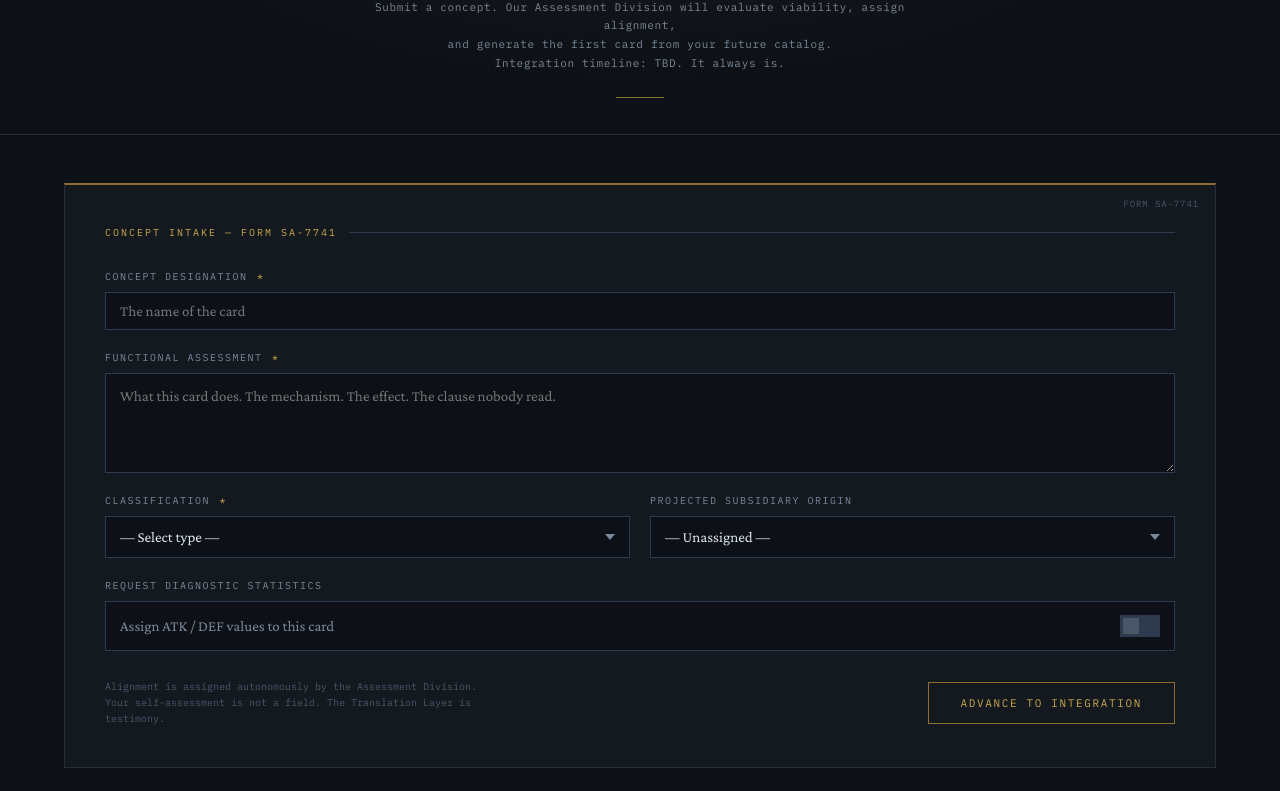
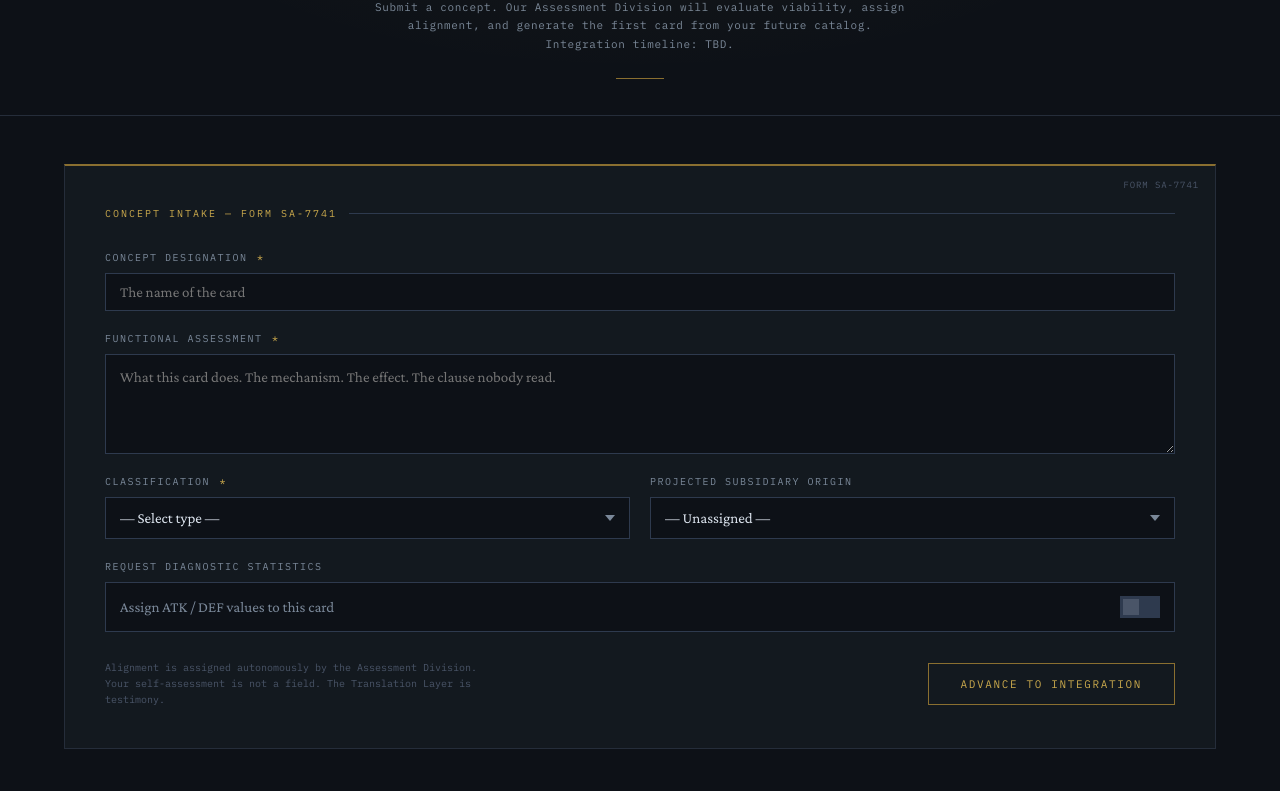
Before and after one commit to kellyorkin/indifferencer, a plain HTML site: page subsidiaries.html in a window 1280 px wide. Shown: the part 185-976 px from the top of the page. Drawn offline with nearby package versions, Linux system fonts and the light colour scheme.

Commit message:
Update subsidiaries.html

```diff
--- a/subsidiaries.html
+++ b/subsidiaries.html
@@ -663,9 +663,9 @@ body {
     <div class="eyebrow">Indifferencer, Inc.™ — Strategic Acquisition Assessment Division</div>
     <h1>Future <em>Subsidiaries</em></h1>
     <p class="header-sub">
-      Submit a concept. Our Assessment Division will evaluate viability, assign alignment,<br>
+      Submit a concept. Our Assessment Division will evaluate viability, assign alignment,
       and generate the first card from your future catalog.<br>
-      Integration timeline: TBD. It always is.
+      Integration timeline: TBD.
     </p>
     <div class="header-rule"></div>
   </div>
```
